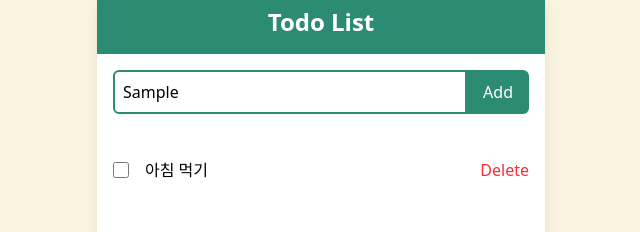
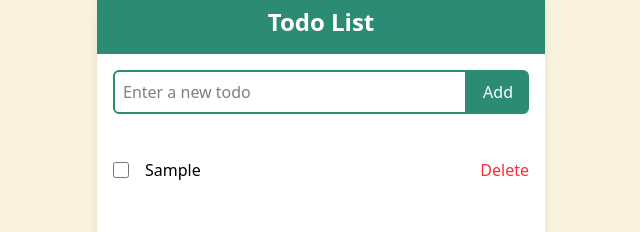
Before and after one commit to sduddla/todo-list, a Vue app in the folder vue/: page / in a window 1280 px wide. Both pictures are taken after typing "Sample" into the empty fields and a click on the button "Add". Shown: the part 120-352 px from the top of the page, without its empty margins (319-959 px from the left). Built offline with nearby package versions, Linux system fonts and the light colour scheme.

Commit message:
Feat: 할 일 등록, 완료 여부 토글, 삭제 구현

```diff
--- a/vue/src/components/TodoEditor.vue
+++ b/vue/src/components/TodoEditor.vue
@@ -1,15 +1,25 @@
-<script setup></script>
+<script setup>
+import { useTodoStore } from '@/stores/todo'
+import { ref } from 'vue'
+
+const { addTodo } = useTodoStore()
+const text = ref('')
+
+const handleSubmit = () => {
+  addTodo(text.value)
+  // console.log(text.value)
+  text.value = ''
+}
+</script>
 <template>
-  <form class="flex p-4 mb-3">
+  <form class="flex p-4 mb-3" @submit.prevent="handleSubmit">
     <input
+      v-model="text"
       type="text"
       placeholder="Enter a new todo"
       class="flex-grow p-2 focus:outline-none border-2 border-[#2c8b73] rounded-l-md"
     />
-    <button
-      type="button"
-      class="bg-[#2c8b73] text-[#ffffff] px-4 rounded-r-md cursor-pointer hover:bg-[#277d68]"
-    >
+    <button class="bg-[#2c8b73] text-[#ffffff] px-4 rounded-r-md cursor-pointer hover:bg-[#277d68]">
       Add
     </button>
   </form>
--- a/vue/src/components/TodoList.vue
+++ b/vue/src/components/TodoList.vue
@@ -1,9 +1,12 @@
 <script setup>
+import { useTodoStore } from '@/stores/todo'
 import TodoListItem from './TodoListItem.vue'
+
+const todoStore = useTodoStore()
 </script>
 <template>
-  <ul>
-    <TodoListItem />
+  <ul class="divide-y divide-gray-200">
+    <TodoListItem v-for="todo in todoStore.todos" :key="todo.id" :todo="todo" />
   </ul>
 </template>
 <style scoped></style>
--- a/vue/src/components/TodoListItem.vue
+++ b/vue/src/components/TodoListItem.vue
@@ -1,11 +1,36 @@
-<script setup></script>
+<script setup>
+import { useTodoStore } from '@/stores/todo'
+
+const todoStore = useTodoStore()
+
+const props = defineProps({
+  todo: {
+    type: Object,
+  },
+})
+
+const handleToggle = () => {
+  todoStore.toggleTodo(props.todo.id)
+}
+
+const handleDelete = () => {
+  todoStore.deleteTodo(props.todo.id)
+}
+</script>
 <template>
   <li class="flex items-center justify-between p-4">
     <div class="flex items-center">
-      <input type="checkbox" class="mr-4 h-4 w-4 accent-[#35495e]" />
-      <span>아침 먹기</span>
+      <input
+        type="checkbox"
+        class="mr-4 h-4 w-4 accent-[#35495e]"
+        @change="handleToggle"
+        :checked="props.todo.done"
+      />
+      <span :class="{ 'line-through text-gray-400': props.todo.done }">{{ props.todo.text }}</span>
     </div>
-    <button type="button" class="text-red-500 cursor-pointer hover:text-red-600">Delete</button>
+    <button class="text-red-500 cursor-pointer hover:text-red-600" @click="handleDelete">
+      Delete
+    </button>
   </li>
 </template>
 <style scoped></style>
--- a/vue/src/stores/counter.js
+++ /dev/null
@@ -1,12 +0,0 @@
-import { ref, computed } from 'vue'
-import { defineStore } from 'pinia'
-
-export const useCounterStore = defineStore('counter', () => {
-  const count = ref(0)
-  const doubleCount = computed(() => count.value * 2)
-  function increment() {
-    count.value++
-  }
-
-  return { count, doubleCount, increment }
-})
--- /dev/null
+++ b/vue/src/stores/todo.js
@@ -0,0 +1,29 @@
+import { defineStore } from 'pinia'
+import { ref } from 'vue'
+
+export const useTodoStore = defineStore('todo', () => {
+  const todos = ref([])
+
+  const addTodo = (text) => {
+    todos.value.push({
+      id: Date.now(),
+      text,
+      done: false,
+    })
+  }
+
+  const toggleTodo = (id) => {
+    todos.value = todos.value.map((todo) => (todo.id === id ? { ...todo, done: !todo.done } : todo))
+  }
+
+  const deleteTodo = (id) => {
+    todos.value = todos.value.filter((todo) => todo.id !== id)
+  }
+
+  return {
+    todos,
+    addTodo,
+    toggleTodo,
+    deleteTodo,
+  }
+})
```
